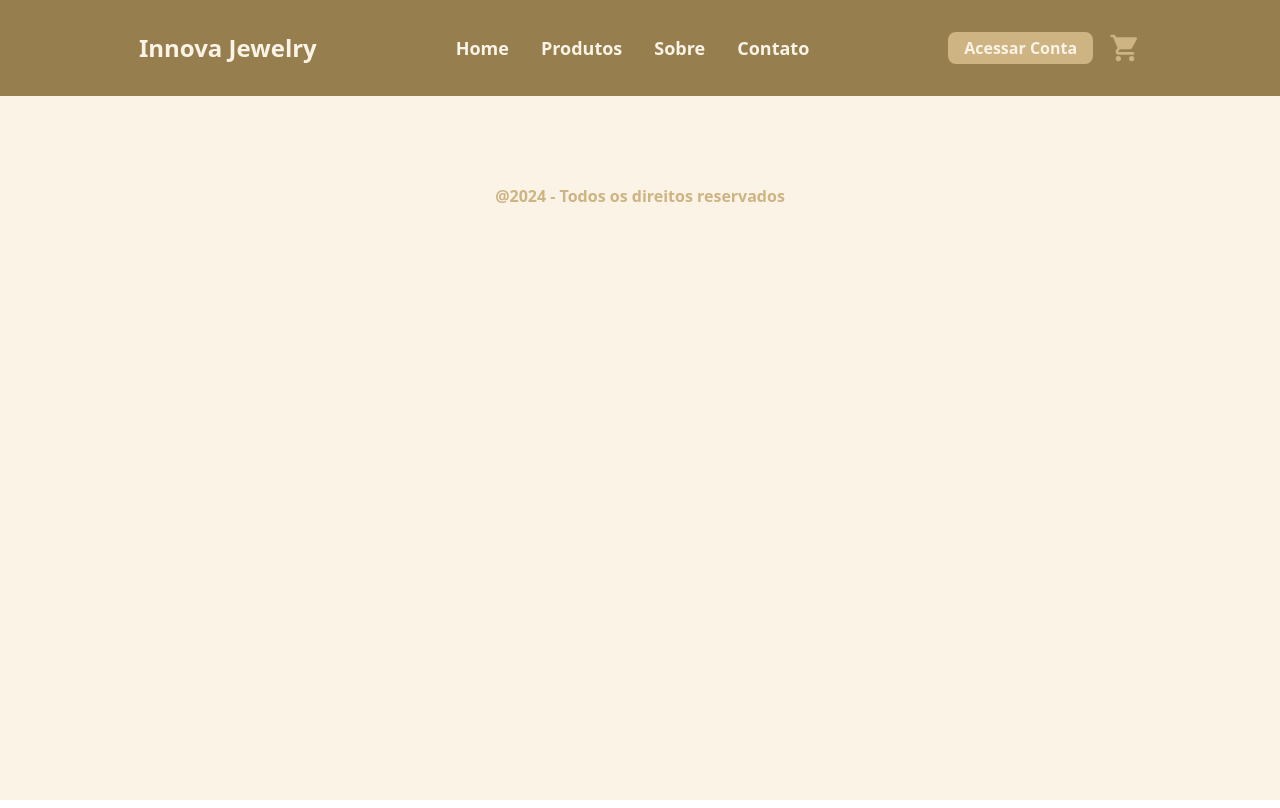
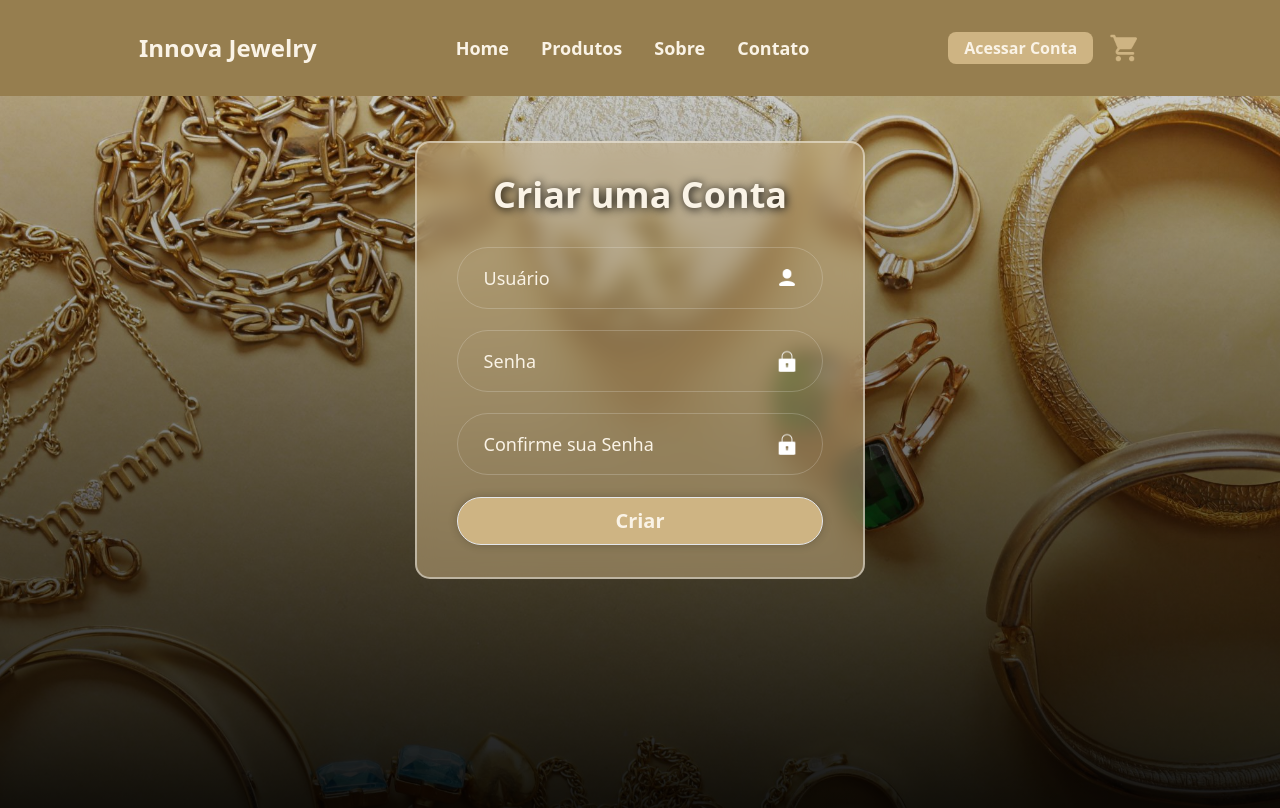
Before and after one commit to Innovation-Masters/cp-web, a React (Vite) app: page /cadastro in a window 1280 px wide. Shown: the top 808 px of the page. Built offline with nearby package versions, Linux system fonts and the light colour scheme.

Commit message:
Login: Organization & Estilization of elements

```diff
--- a/src/index.css
+++ b/src/index.css
@@ -44,6 +44,12 @@ hr {
 
 .bg-login{
     background: linear-gradient(rgba(0, 0, 0, 0.1), rgba(0, 0, 0, 1)), url('./../public/login-background.png') no-repeat center / cover;
+    margin-top: -56px;
+    text-shadow: #000 1px 1px 10px;
+}
+
+.bg-cadastro{
+    background: linear-gradient(rgba(0, 0, 0, 0.2), rgba(0, 0, 0, 1)), url('./../public/cadastrar-background.png') no-repeat center / cover;
     margin-top: -56px;
     text-shadow: #000 1px 1px 10px;
 }
--- a/src/routes/CadastrarUsuario.jsx
+++ b/src/routes/CadastrarUsuario.jsx
@@ -1,7 +1,61 @@
-export default function CadastrarUsuario() {
+
+
+import IconUsuario from "../../public/icons8-usuario.png";
+import IconSenha from "../../public/icons8-trancar.png";
+
+const CadastrarUsuario = () => {
     return (
-        <>
-
-        </>
+        <main className="bg-cadastro flex justify-center items-start min-h-screen">
+            <section className="box-login">
+                {/* <form onSubmit={handleSubmit}> */}
+                <form>
+                    <h1 className="text-light text-title text-4xl text-center font-extrabold">Criar uma Conta</h1>
+                    <div className="input-field relative">
+                        <input
+                            type="text"
+                            name="usuario"
+                            className="input-dado w-full border border-white/20 rounded-full text-light text-lg"
+                            // value={usuarios.usuario}
+                            placeholder="Usuário"
+                            required
+                            /* o onChange é utili em situações que é necessários reagir a cada alteração do input */
+                            // onChange={handleChange}
+                            />
+                        <img src={IconUsuario} alt="Icone Usuario" className="icon-dado absolute"/>
+                    </div>
+                    <div className="input-field relative">
+                        <input
+                            type="password"
+                            name="senha"
+                            className="input-dado w-full border border-white/20 rounded-full text-light text-lg"
+                            // value={usuarios.senha}
+                            placeholder="Senha"
+                            required
+                            /* o onChange é utili em situações que é necessários reagir a cada alteração do input */
+                            // onChange={handleChange}
+                        />
+                        <img src={IconSenha} alt="Icone Senha" className="icon-dado absolute"/>
+                    </div>
+                    <div className="input-field relative">
+                        <input
+                            type="password"
+                            name="confirmarSenha"
+                            className="input-dado w-full border border-white/20 rounded-full text-light text-lg"
+                            // value={confirmarSenha}
+                            placeholder="Confirme sua Senha"
+                            required
+                            /* o onChange é utili em situações que é necessários reagir a cada alteração do input */
+                            // onChange={handleConfirmarSenhaChange}
+                        />
+                        <img src={IconSenha} alt="Icone Senha" className="icon-dado absolute"/>
+                    </div>
+                    <button type="submit" className="login-btn bg-secondary w-full border border-light rounded-full text-light text-xl font-bold">
+                        Criar
+                    </button>
+                </form>
+            </section>
+        </main>
     )
 }
+
+export default CadastrarUsuario
```
Also changed, not shown: public/cadastrar-background.png (added).
